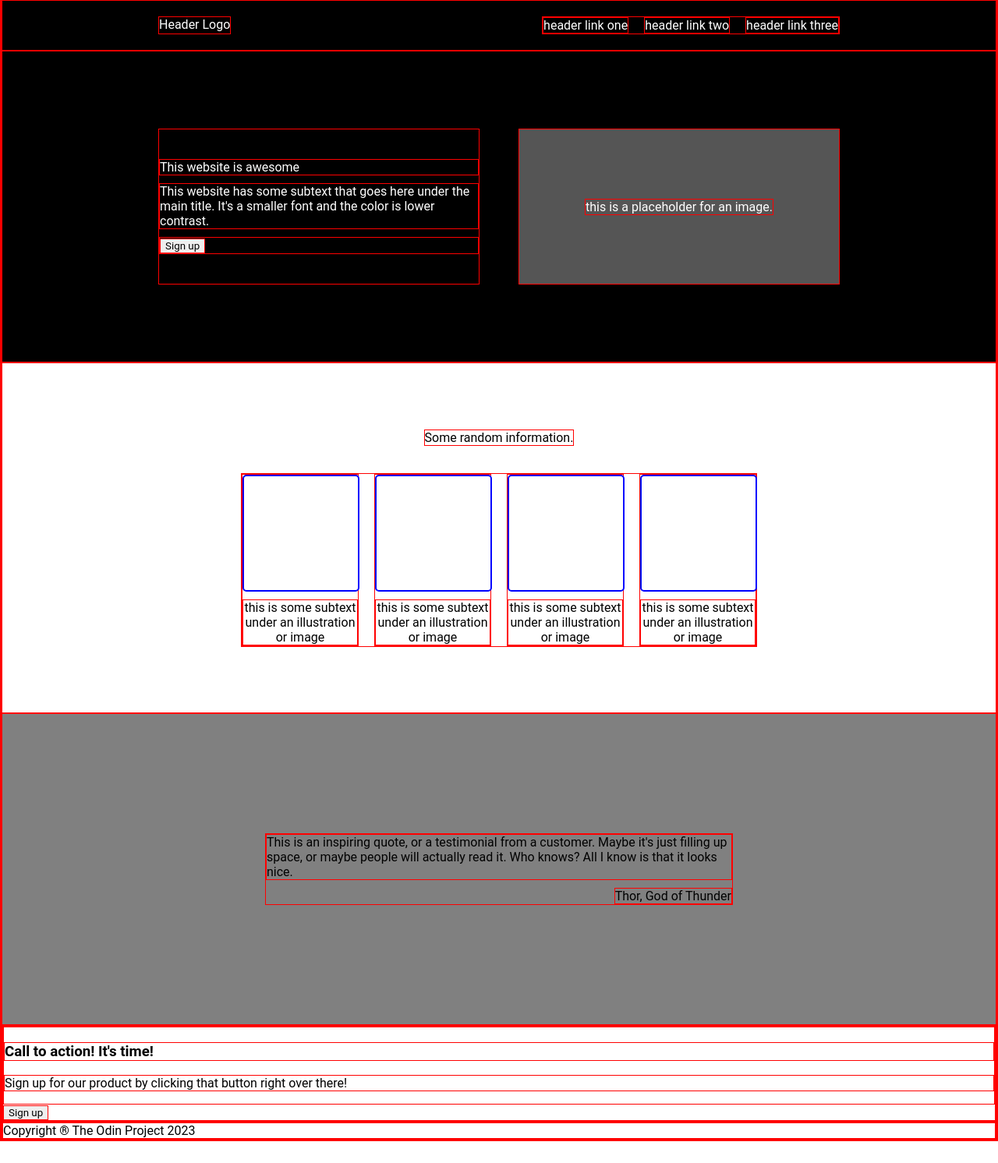
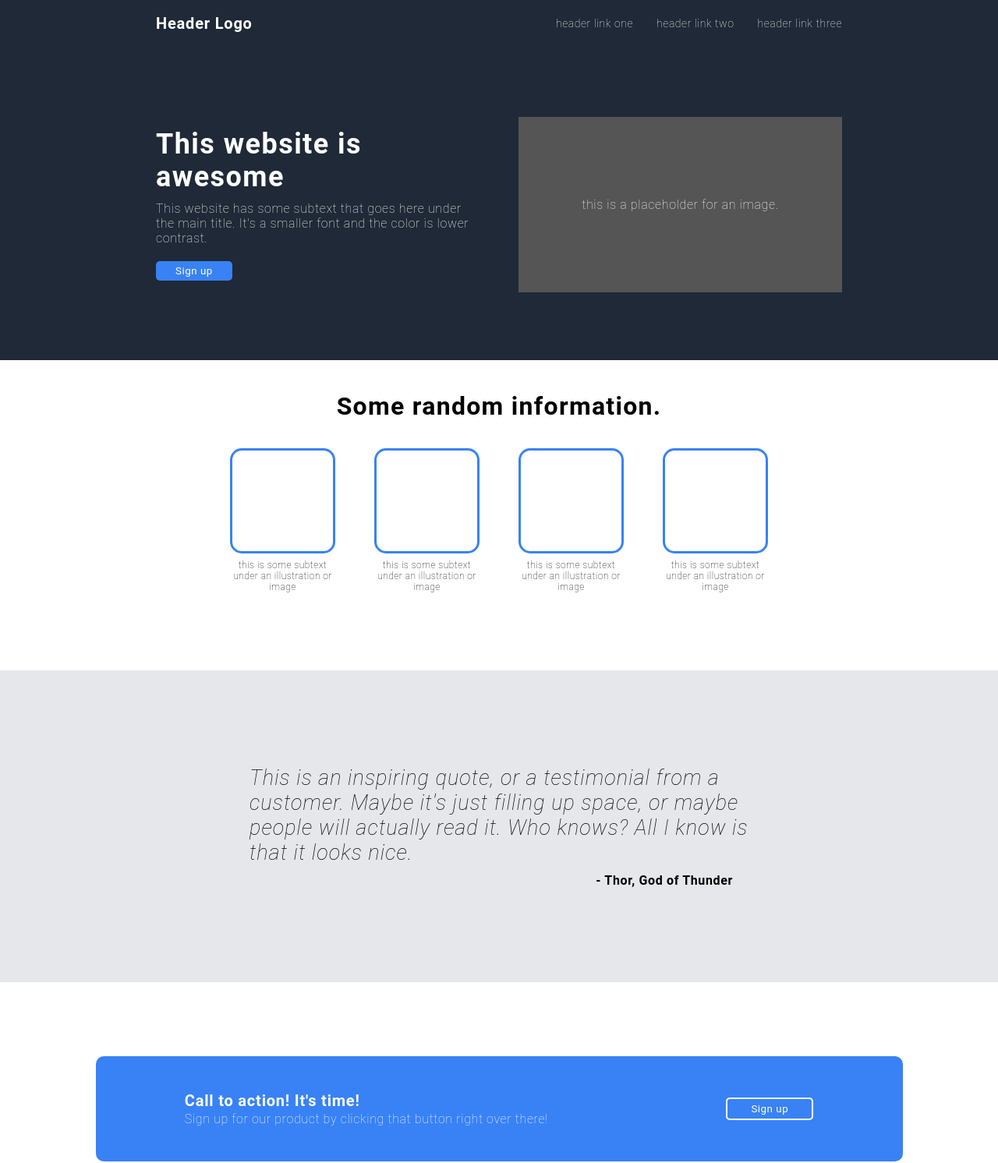
Before and after one commit to harrisonru84/Landing-Page, a plain HTML site: page index.html in a window 1280 px wide. Shown: the part 2-1494 px from the top of the page at 78% size. Before the commit the page ends 1466 px from the top, so only its background shows below. Drawn offline with Linux system fonts and the light colour scheme.

Commit message:
Fleshed out the remainder of the CSS.
Added the remainder of the CSS necessary to match the reference site. Still some minor stylist and spacing adjustments to be made.

```diff
--- a/index.html
+++ b/index.html
@@ -11,18 +11,18 @@
     <div class="header">
         <div class="logo">Header Logo</div>
         <div class="links">
-            <div class="link-one">header link one</div>
-            <div class="link-two">header link two</div>
-            <div class="link-three">header link three</div>
+            <div class="link-one"><a href="#">header link one</a></div>
+            <div class="link-two"><a href="#">header link two</a></div>
+            <div class="link-three"><a href="#">header link three</a></div>
         </div>
     </div>
 
     <div class="sec-one">
         <div class="left-content">
-            <div class="title">This website is awesome</div>
+            <div class="title">This website is <br> awesome</div>
             <div class="text">This website has some subtext that goes here under the main title. It's a smaller font and the color is lower contrast.</div>
             <div class="sign-up">
-                <button>Sign up</button>
+                <button class="signup-button"><a href="#">Sign up</a></button>
             </div>
         </div>
         <div class="placeholder-image">
@@ -54,23 +54,23 @@
 
     <div class="sec-three">
         <div class="blockquote">
-            <div class="quote">This is an inspiring quote, or a testimonial from a customer. Maybe it's just filling up space, or maybe people will actually read it. Who knows? All I know is that it looks nice.</div>
-            <div class="quote-caption">Thor, God of Thunder</div>
+            <div class="quote"><em>This is an inspiring quote, or a testimonial from a customer. Maybe it's just filling up space, or maybe people will actually read it. Who knows? All I know is that it looks nice.</em></div>
+            <div class="quote-caption">- Thor, God of Thunder</div>
         </div>
     </div>
 
     <div class="sec-four">
         <div class="cta">
             <div class="text">
-                <h3>Call to action! It's time!</h3>
-                <p>Sign up for our product by clicking that button right over there!</p>
+                <div class="cta-title">Call to action! It's time!</div>
+                <div class="cta-text">Sign up for our product by clicking that button right over there!</div>
             </div>
-            <button>Sign up</button>
+            <button class="cta-button"><a href="#">Sign up</a></button>
         </div>
     </div>
 
     <footer>
-        <div>Copyright ® The Odin Project 2023</div>
+        <div class="copyright">Copyright ® The Odin Project 2023</div>
     </footer>
 </body>
 </html>
--- a/style.css
+++ b/style.css
@@ -1,34 +1,51 @@
+/* PAGE STYLES */
+
 * {
-    border: red solid 1px;
+    /* border: red solid 1px; */
     box-sizing: border-box;
     font-family: Roboto, sans-serif;
+    font-weight: lighter;
+    letter-spacing: 0.04em;
 }
 
 body {
     margin: 0;
 }
 
+a {
+    text-decoration: none;
+    color: white;
+}
+
+/* HEADER */
+
 .header {
     padding: 20px 0;
     color: white;
-    background-color: black;
+    background-color: #1F2937;
     display: flex;
     justify-content: space-between;
 }
 
 .logo {
     margin-left: 200px;
+    font-size: 20px;
+    font-weight: bold;
 }
 
 .links {
     display: flex;
-    gap: 20px;
+    align-items: center;
+    gap: 30px;
     margin-right: 200px;
+    font-size: 14px;
 }
+
+/* SECTION 1 */
 
 .sec-one {
     color: white;
-    background-color: black;
+    background-color: #1F2937;
     display: flex;
     justify-content: flex-end;
     gap: 50px;
@@ -43,7 +60,7 @@ body {
     justify-content: center;
     gap: 10px;
     flex: 1;
-    height: 200px;
+    height: 225px;
 }
 
 .placeholder-image {
@@ -53,53 +70,79 @@ body {
     justify-content: center;
     align-items: center;
     background-color: #555555;
-    height: 200px;
+    height: 225px;
 }
+
+.left-content .title {
+    font-size: 36px;
+    font-weight: bold;
+}
+
+.signup-button {
+    background-color: #3882F6;
+    border: none;
+    border-radius: 5px;
+    padding: 5px 25px;
+    color: white;
+    margin-top: 10px;
+    font-weight: bold;
+}
+
+/* SECTION TWO */
 
 .sec-two {
     display: flex;
     flex-direction: column;
     justify-content: center;
     align-items: center;
-    height: 450px;
     gap: 35px;
+}
+
+.sec-two .title {
+    font-size: 32px;
+    font-weight: bold;
+    margin-top: 40px;
 }
 
 .img-text-blocks {
     display: flex;
     flex-direction: row;
     justify-content: center;
-    gap: 20px;
+    gap: 50px;
+    margin-bottom: 100px;
 }
 
 .img-text-block {
     display: flex;
-    width: 150px;
-    gap: 10px;
+    width: 135px;
+    gap: 8px;
     flex-direction: column;
 }
 
 .img-text {
-    height: 150px;
-    width: 150px;
-    border: 2px blue solid;
-    border-radius: 5px;
+    height: 135px;
+    width: 135px;
+    border: 3px #3882F6 solid;
+    border-radius: 15px;
 }
 
 .subtext {
     text-align: center;
+    font-size: 12px;
 }
+
+/* SECTION THREE */
 
 .sec-three {
     display: flex;
     height: 400px;
-    background-color: grey;
+    background-color: #E5E7EB;
     align-items: center;
     justify-content: center;
 }
 
 .blockquote {
-    width: 600px;
+    width: 640px;
     display: flex;
     justify-content: space-between;
     flex-direction: column;
@@ -108,8 +151,64 @@ body {
 
 .quote {
     align-self: flex-start;
+    font-size: 27px;
+    font-weight: lighter;
 }
 
 .quote-caption {
     align-self: flex-end;
+    font-weight: bold;
+    margin-right: 20px;
 }
+
+/* SECTION FOUR */
+
+.sec-four {
+    height: 325px;
+    display: flex;
+    justify-content: center;
+    align-items: center;
+}
+
+.cta {
+    display: flex;
+    justify-content: space-around;
+    align-items: center;
+    background-color: #3882F6;
+    color: white;
+    border-radius: 10px;
+    height: 135px;
+    width: 1035px;
+}
+
+.text {
+    display: flex;
+    flex-direction: column;
+    justify-content: center;
+    gap: 2px;
+}
+
+.cta-title {
+    font-size: 20px;
+    font-weight: bold;
+}
+
+.cta-button {
+    background-color: #3882F6;
+    border: white 2px solid;
+    color: white;
+    padding: 5px 30px;
+    border-radius: 5px;
+    font-weight: bold;
+}
+
+/* FOOTER  */
+
+footer {
+    display: flex;
+    padding: 20px 0;
+    justify-content: center;
+    align-items: center;
+    background-color: black;
+    color: white;
+}
```
